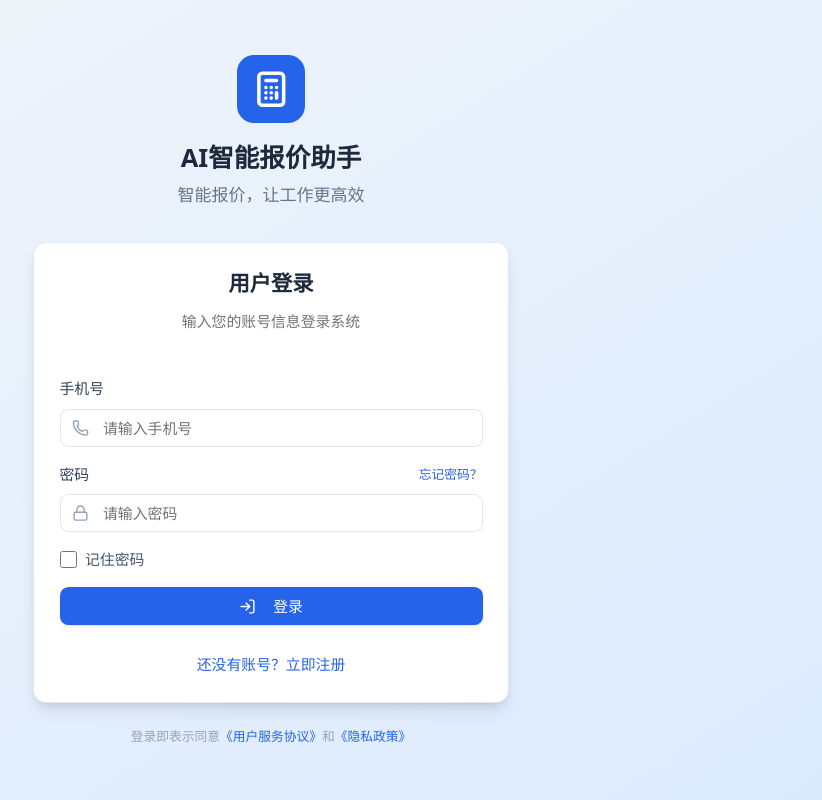
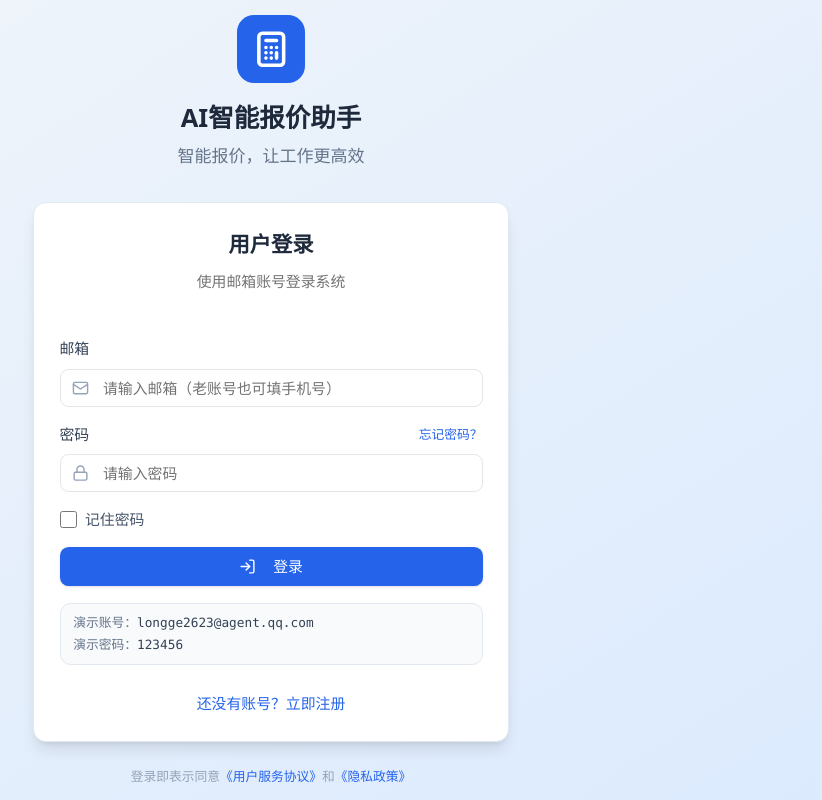
Before and after one commit to renronglong/ai-quote-system, a Next.js app: page /login in a window 1280 px wide. Shown: the whole page, without its empty margins (369-1191 px from the left). Built offline with nearby package versions, Linux system fonts and the light colour scheme; no server answers.

Commit message:
feat(auth): 登录页改为邮箱账号体系(兼容老手机号) + 演示账号入口

```diff
--- a/src/app/api/auth/login/route.ts
+++ b/src/app/api/auth/login/route.ts
@@ -8,7 +8,13 @@ const supabaseServiceKey = process.env.COZE_SUPABASE_SERVICE_ROLE_KEY || process
 
 export async function POST(request: Request) {
   try {
-    const { phone, password } = await request.json();
+    const { phone, email, account, password } = await request.json();
+    // 账号标识：邮箱优先，兼容手机号（业主 2026-11-06：登录改邮箱账号体系，老手机号账号继续可登）
+    const identifier = String(email || account || phone || '').trim();
+    if (!identifier) {
+      return NextResponse.json({ error: '请输入邮箱或手机号' }, { status: 400 });
+    }
+    const isEmail = identifier.includes('@');
 
     if (!supabaseServiceKey) {
       console.error('[Login] Supabase service role key not set');
@@ -22,7 +28,7 @@ export async function POST(request: Request) {
     const { data: userData, error: queryError } = await supabase
       .from('users')
       .select('*')
-      .eq('phone', phone)
+      .eq(isEmail ? 'email' : 'phone', isEmail ? identifier.toLowerCase() : identifier)
       .single();
 
     if (queryError || !userData) {
--- a/src/app/login/page.tsx
+++ b/src/app/login/page.tsx
@@ -3,7 +3,7 @@
 import { useState, useEffect } from 'react';
 import { useRouter } from 'next/navigation';
 import Link from 'next/link';
-import { Loader2, Phone, Lock, LogIn } from 'lucide-react';
+import { Loader2, Mail, Lock, LogIn } from 'lucide-react';
 import { useAuth } from '@/lib/auth-context';
 import { Button } from '@/components/ui/button';
 import { Input } from '@/components/ui/input';
@@ -12,7 +12,7 @@ import { Card, CardContent, CardDescription, CardHeader, CardTitle } from '@/com
 export default function LoginPage() {
   const router = useRouter();
   const { user, loading } = useAuth();
-  const [phone, setPhone] = useState('');
+  const [account, setAccount] = useState('');
   const [password, setPassword] = useState('');
   const [remember, setRemember] = useState(false);
   const [error, setError] = useState<string | null>(null);
@@ -23,8 +23,9 @@ export default function LoginPage() {
     try {
       const saved = localStorage.getItem('gyparts_remember');
       if (saved) {
-        const { phone: savedPhone, password: savedPwd } = JSON.parse(saved);
-        if (savedPhone) setPhone(savedPhone);
+        const { account: savedAccount, phone: savedPhone, password: savedPwd } = JSON.parse(saved);
+        const savedUser = savedAccount || savedPhone;
+        if (savedUser) setAccount(savedUser);
         if (savedPwd) setPassword(savedPwd);
         setRemember(true);
       }
@@ -37,16 +38,18 @@ export default function LoginPage() {
     }
   }, [user, loading, router]);
 
-  const validatePhone = (phone: string) => {
-    return /^1[3-9]\d{9}$/.test(phone);
+  // 邮箱为主，兼容老手机号账号
+  const validateAccount = (v: string) => {
+    const s = v.trim();
+    return /^[^\s@]+@[^\s@]+\.[^\s@]+$/.test(s) || /^1[3-9]\d{9}$/.test(s);
   };
 
   const handleSubmit = async (e: React.FormEvent) => {
     e.preventDefault();
     setError(null);
 
-    if (!validatePhone(phone)) {
-      setError('请输入正确的手机号');
+    if (!validateAccount(account)) {
+      setError('请输入正确的邮箱或手机号');
       return;
     }
 
@@ -62,7 +65,7 @@ export default function LoginPage() {
       const response = await fetch('/api/auth/login', {
         method: 'POST',
         headers: { 'Content-Type': 'application/json' },
-        body: JSON.stringify({ phone, password }),
+        body: JSON.stringify({ account: account.trim(), password }),
       });
 
       const data = await response.json();
@@ -81,7 +84,7 @@ export default function LoginPage() {
         token_type: 'bearer',
         user: {
           id: data.user.id,
-          email: null,
+          email: data.user.email || null,
           phone: data.user.phone,
           is_admin: !!data.user.is_admin,
           app_metadata: {},
@@ -106,7 +109,7 @@ export default function LoginPage() {
 
       // 记住密码处理
       if (remember) {
-        localStorage.setItem('gyparts_remember', JSON.stringify({ phone, password }));
+        localStorage.setItem('gyparts_remember', JSON.stringify({ account: account.trim(), password }));
       } else {
         localStorage.removeItem('gyparts_remember');
       }
@@ -145,7 +148,7 @@ export default function LoginPage() {
         <Card className="shadow-lg border-slate-200">
           <CardHeader className="space-y-1 pb-4">
             <CardTitle className="text-xl text-center text-slate-800">用户登录</CardTitle>
-            <CardDescription className="text-center">输入您的账号信息登录系统</CardDescription>
+            <CardDescription className="text-center">使用邮箱账号登录系统</CardDescription>
           </CardHeader>
           <CardContent>
             <form onSubmit={handleSubmit} className="space-y-4">
@@ -156,15 +159,17 @@ export default function LoginPage() {
               )}
 
               <div className="space-y-2">
-                <label htmlFor="phone" className="text-sm font-medium text-slate-700">手机号</label>
+                <label htmlFor="account" className="text-sm font-medium text-slate-700">邮箱</label>
                 <div className="relative">
-                  <Phone className="absolute left-3 top-1/2 -translate-y-1/2 w-4 h-4 text-slate-400" />
+                  <Mail className="absolute left-3 top-1/2 -translate-y-1/2 w-4 h-4 text-slate-400" />
                   <Input
-                    id="phone"
-                    type="tel"
-                    placeholder="请输入手机号"
-                    value={phone}
-                    onChange={(e) => setPhone(e.target.value)}
+                    id="account"
+                    type="text"
+                    inputMode="email"
+                    autoComplete="username"
+                    placeholder="请输入邮箱（老账号也可填手机号）"
+                    value={account}
+                    onChange={(e) => setAccount(e.target.value)}
                     className="pl-10"
                     disabled={submitting}
                   />
@@ -222,6 +227,11 @@ export default function LoginPage() {
               </Button>
             </form>
 
+            <div className="mt-4 rounded-lg bg-slate-50 border border-slate-200 px-3 py-2 text-xs text-slate-500 leading-relaxed">
+              演示账号：<span className="font-mono text-slate-700">longge2623@agent.qq.com</span>
+              <br />演示密码：<span className="font-mono text-slate-700">123456</span>
+            </div>
+
             <div className="mt-6 text-center">
               <Link href="/register" className="text-sm text-blue-600 hover:text-blue-700 hover:underline">
                 还没有账号？立即注册
```
